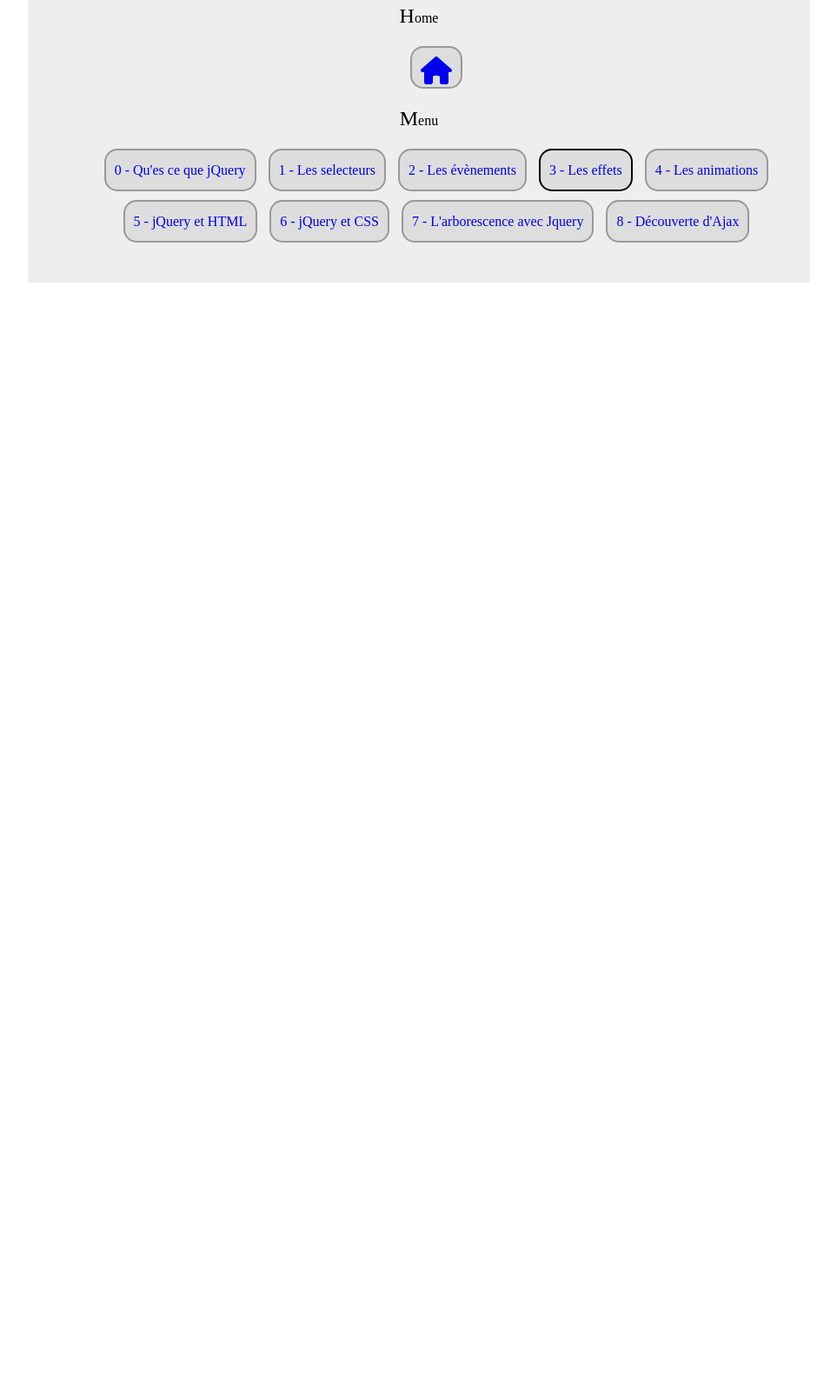
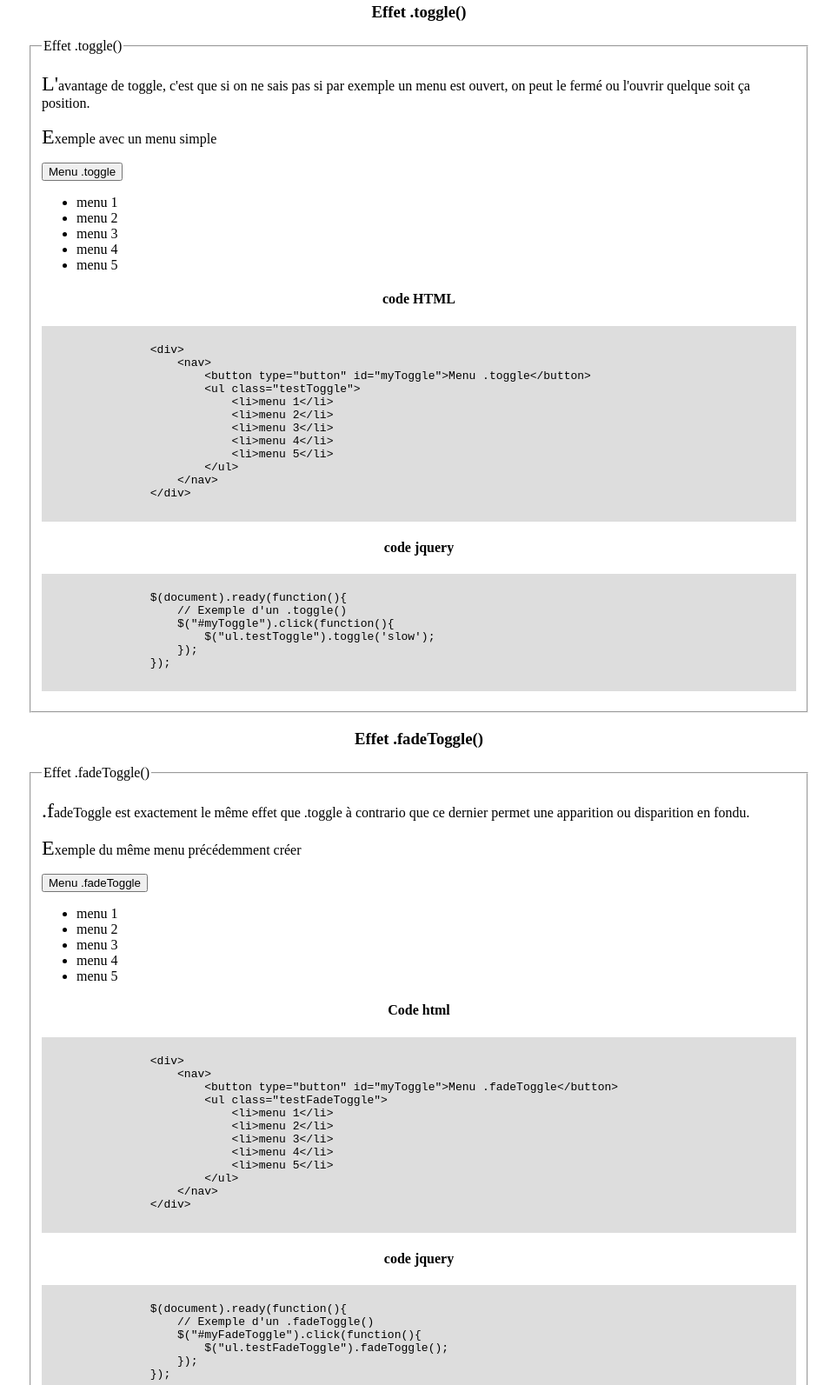
Before and after one commit to Zyrass/udemy-section4, a plain HTML site: page js-cours/3-effects.html in a window 1280 px wide. Shown: the part 2754-4347 px from the top of the page at 87% size, without its empty margins (158-1121 px from the left). Before the commit the page ends 3079 px from the top, so only its background shows below. Drawn offline with Linux system fonts and the light colour scheme.

Commit message:
Ajout de quelques effets supplémentaires en jquery

```diff
--- a/js-cours/3-effects.html
+++ b/js-cours/3-effects.html
@@ -64,7 +64,7 @@
             <p>Nous pouvons cachez un élément avec le ".fadeOut()" et le ré afficher avec ".fadeIn()" <br />
             Il faut savoir qu'on peut utiliser des attributs comme "slow", "fast" ou bien un nombre en millisecondes (1000) pour 1 sec</p>
             <p>Exemple :</p>
-            <div class="fadeInShow">
+            <div class="fadeInShow"></div>
                 <button type="button" id="clickFadeOut">Cachez le paragraphe</button>
                 <p>Ce text peut être cacher via le bouton ci-dessus en fondu</p>
             </div>
@@ -100,12 +100,14 @@
             <legend>Conception d'un callBack</legend>
             <p>un callBack permet de spécifier des effets une fois qu'un certain effet spécifique c'est terminé.</p>
             <p>Exemple : <br />
-            4 paragraphes déjà utilisé précédemment. Quand je clic sur le paragraphe 1 en cascade je cache le p2 p3 p4.</p>
+            4 paragraphes déjà utilisé précédemment. Quand je clic sur le paragraphe 1 en cascade je cache le p2 p3 p4.<br />
+            J'ajoute également un bouton permettant en cascade de réafficher les éléments qui ont été caché en fondu</p>
             <div id="onTest">
                 <p class="p1">Je suis une paragraphe avec pour numéro le 1</p>
                 <p class="p2">Je suis une paragraphe avec pour numéro le 2</p>
                 <p class="p3">Je suis une paragraphe avec pour numéro le 3</p>
                 <p class="p4">Je suis une paragraphe avec pour numéro le 4</p>
+                <button type="button" id="callBack">Réinitialisation l'exemple d'un callBack</button>
             </div>
             <h4>code html</h4>
             <pre>
@@ -115,6 +117,7 @@
                     &lt;p class="p3"&gt;Je suis une paragraphe avec pour numéro le 3&lt;/p&gt;
                     &lt;p class="p4"&gt;Je suis une paragraphe avec pour numéro le 4&lt;/p&gt;
                 &lt;/div&gt;
+                &lt;button type="button" id="callBack"&gt;Réinitialisation l'exemple d'un callBack&lt;/button&gt;
             </pre>
             <h4>code jquery</h4>
             <pre>
@@ -126,6 +129,101 @@
                                 $("div#onTest p.p4").hide(2000);
                             });
                         });
+                    });
+
+                    $("#callBack").click(function(){
+                        $("div#onTest p.p2").fadeIn(2000, function(){
+                            $("div#onTest p.p3").fadeIn(2000, function(){
+                                $("div#onTest p.p4").fadeIn(2000);
+                            });
+                        });
+                    });
+                });
+            </pre>
+        </fieldset>
+
+        <h3>Effet .toggle()</h3>
+        <fieldset>
+            <legend>Effet .toggle()</legend>
+            <p>L'avantage de toggle, c'est que si on ne sais pas si par exemple un menu est ouvert, on peut le fermé ou l'ouvrir quelque soit ça position.</p>
+            <p>Exemple avec un menu simple</p>
+            <div>
+                <nav>
+                    <button type="button" id="myToggle">Menu .toggle</button>
+                    <ul class="testToggle">
+                        <li>menu 1</li>
+                        <li>menu 2</li>
+                        <li>menu 3</li>
+                        <li>menu 4</li>
+                        <li>menu 5</li>
+                    </ul>
+                </nav>
+            </div>
+            <h4>code HTML</h4>
+            <pre>
+                &lt;div&gt;
+                    &lt;nav&gt;
+                        &lt;button type="button" id="myToggle"&gt;Menu .toggle&lt;/button&gt;
+                        &lt;ul class="testToggle"&gt;
+                            &lt;li&gt;menu 1&lt;/li&gt;
+                            &lt;li&gt;menu 2&lt;/li&gt;
+                            &lt;li&gt;menu 3&lt;/li&gt;
+                            &lt;li&gt;menu 4&lt;/li&gt;
+                            &lt;li&gt;menu 5&lt;/li&gt;
+                        &lt;/ul&gt;
+                    &lt;/nav&gt;
+                &lt;/div&gt;
+            </pre>
+            <h4>code jquery</h4>
+            <pre>
+                $(document).ready(function(){
+                    // Exemple d'un .toggle()
+                    $("#myToggle").click(function(){
+                        $("ul.testToggle").toggle('slow');
+                    });
+                });
+            </pre>
+        </fieldset>
+
+        <h3>Effet .fadeToggle()</h3>
+        <fieldset>
+            <legend>Effet .fadeToggle()</legend>
+            <p>.fadeToggle est exactement le même effet que .toggle à contrario que ce dernier permet une apparition ou disparition en fondu.</p>
+            <p>Exemple du même menu précédemment créer</p>
+            <div>
+                <nav>
+                    <button type="button" id="myFadeToggle">Menu .fadeToggle</button>
+                    <ul class="testFadeToggle">
+                        <li>menu 1</li>
+                        <li>menu 2</li>
+                        <li>menu 3</li>
+                        <li>menu 4</li>
+                        <li>menu 5</li>
+                    </ul>
+                </nav>
+            </div>
+
+            <h4>Code html</h4>
+            <pre>
+                &lt;div&gt;
+                    &lt;nav&gt;
+                        &lt;button type="button" id="myToggle"&gt;Menu .fadeToggle&lt;/button&gt;
+                        &lt;ul class="testFadeToggle"&gt;
+                            &lt;li&gt;menu 1&lt;/li&gt;
+                            &lt;li&gt;menu 2&lt;/li&gt;
+                            &lt;li&gt;menu 3&lt;/li&gt;
+                            &lt;li&gt;menu 4&lt;/li&gt;
+                            &lt;li&gt;menu 5&lt;/li&gt;
+                        &lt;/ul&gt;
+                    &lt;/nav&gt;
+                &lt;/div&gt;
+            </pre>
+            <h4>code jquery</h4>
+            <pre>
+                $(document).ready(function(){
+                    // Exemple d'un .fadeToggle()
+                    $("#myFadeToggle").click(function(){
+                        $("ul.testFadeToggle").fadeToggle();
                     });
                 });
             </pre>
@@ -194,6 +292,24 @@
                         });
                     });
                 });
+
+                $("#callBack").click(function(){
+                    $("div#onTest p.p2").fadeIn(2000, function(){
+                        $("div#onTest p.p3").fadeIn(2000, function(){
+                            $("div#onTest p.p4").fadeIn(2000);
+                        });
+                    });
+                });
+
+                // Exemple d'un .toggle()
+                $("#myToggle").click(function(){
+                    $("ul.testToggle").toggle('slow');
+                });
+
+                // Exemple d'un .fadeToggle()
+                $("#myFadeToggle").click(function(){
+                    $("ul.testFadeToggle").fadeToggle();
+                });
             }); // Fin jquery
         </script>
     </body>
```
